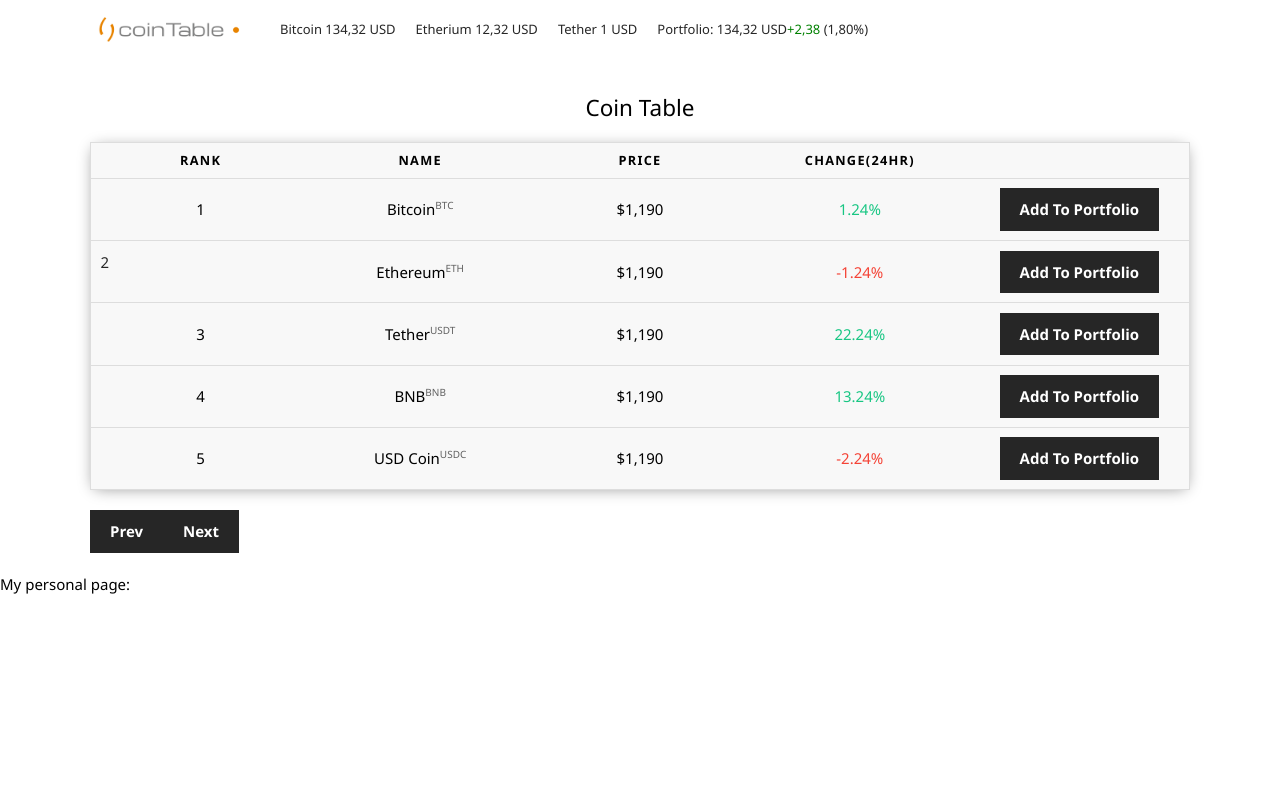
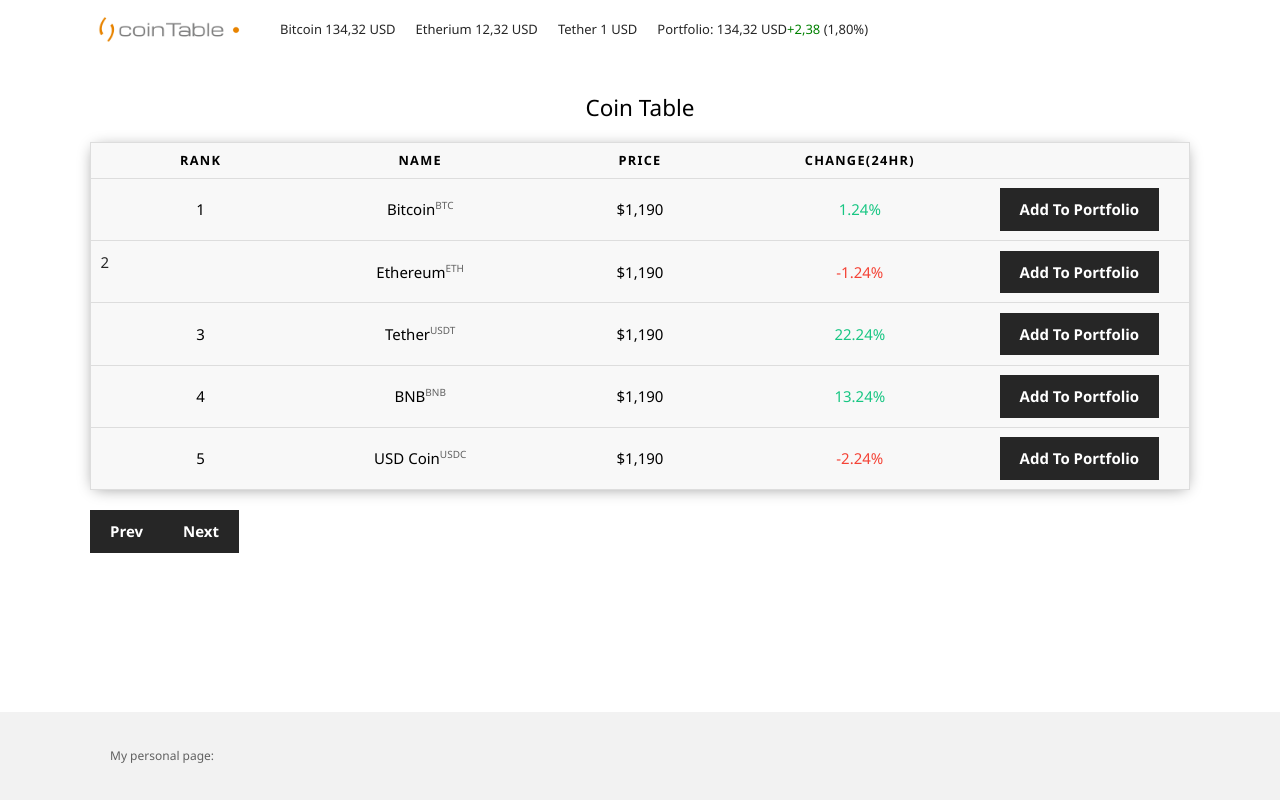
Before and after one commit to ZoomieOS/tablecoin, a Vue app: page / in a window 1280 px wide. Built offline with nearby package versions, Linux system fonts and the light colour scheme.

Commit message:
[TC-7] Add style to Footer component

```diff
--- a/src/components/Footer.vue
+++ b/src/components/Footer.vue
@@ -10,3 +10,60 @@ footer.footer
       a(href="https://github.com/ZoomieOS")
         i.fa-brands.fa-github-square
 </template>
+
+<style lang="scss" scoped>
+.author {
+  display: flex;
+  align-items: center;
+  justify-content: flex-start;
+
+  * {
+    margin-right: 10px;
+  }
+
+  i {
+    font-size: 32px;
+  }
+}
+
+.footer {
+  position: absolute;
+  bottom: 0;
+  left: 0;
+  right: 0;
+  background: #f2f2f2;
+  color: #616161;
+  font-size: 12px;
+  padding: 20px 0;
+}
+
+.footer-inner {
+  max-width: 1100px;
+  margin: 0 auto;
+  padding: 0 20px 0 20px;
+  display: flex;
+  align-items: center;
+  justify-content: space-between;
+}
+
+.footer {
+  div {
+    display: flex;
+    align-items: center;
+
+    i {
+      margin-right: 10px;
+    }
+  }
+
+  ul {
+    display: flex;
+    flex-wrap: wrap;
+  }
+
+  li {
+    margin-right: 30px;
+    margin-bottom: 20px;
+  }
+}
+</style>
```
